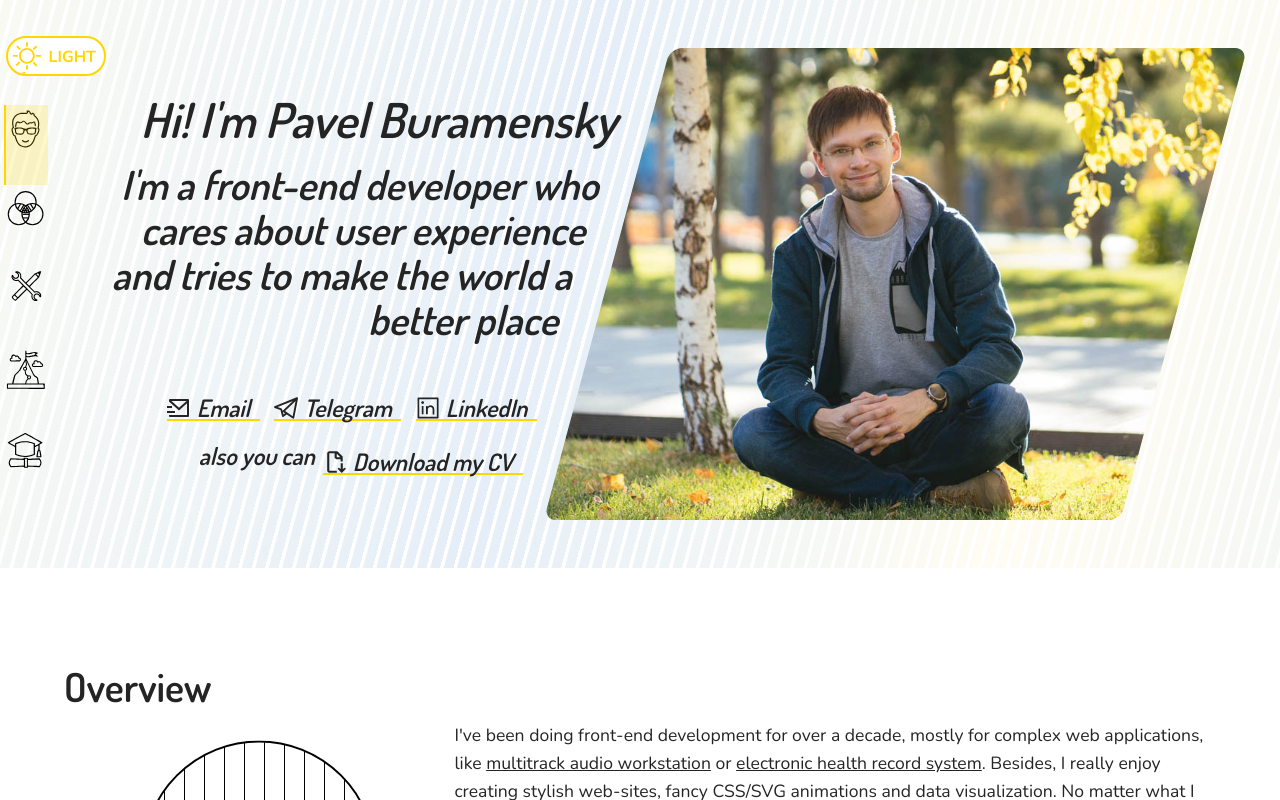
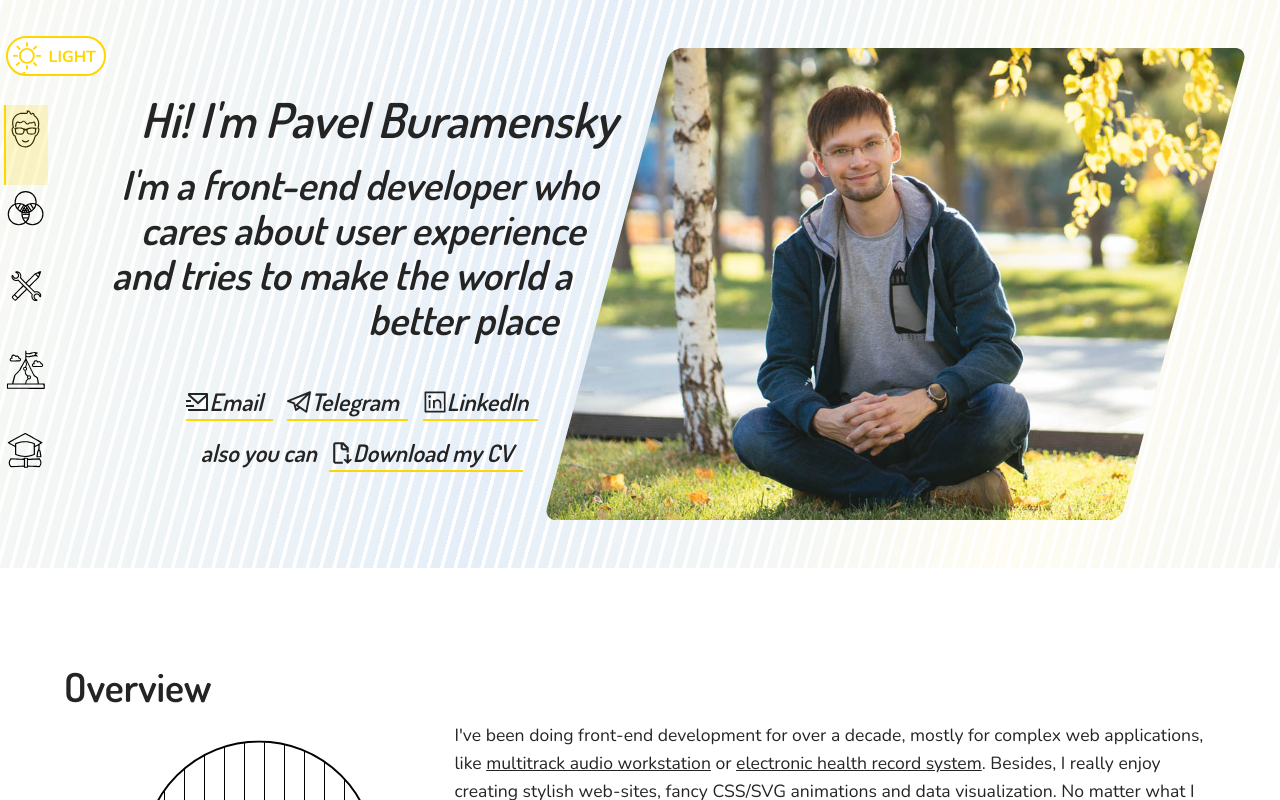
Before and after one commit to bupaev/bupaev.github.io, a Next.js app: page /cv in a window 1280 px wide. Shown: the top 800 px of the page. Built offline with nearby package versions, Linux system fonts and the light colour scheme.

Commit message:
fix(cv-hero): fix underline position in links

```diff
--- a/components/cv-hero-area/cv-hero-area.tsx
+++ b/components/cv-hero-area/cv-hero-area.tsx
@@ -157,7 +157,7 @@ export function CvHeroArea() {
                 </span>
                 <span className="md:block">
                   <span
-                    className={`${styles.verticalAlignHack} mr-2 max-md:hidden`}
+                    className={`${styles.verticalAlignHack} mr-3 max-md:hidden`}
                   >
                     also you can
                   </span>
--- a/styles/global.scss
+++ b/styles/global.scss
@@ -203,9 +203,11 @@ strong {
 
   .icon-text {
     display: inline-flex;
-    align-items: center;
     flex-wrap: wrap;
-    gap: 0.25em;
+    line-height: 1.5rem;
+    vertical-align: top;
+    align-items: flex-start;
+    color: inherit;
   }
 }
 
```
